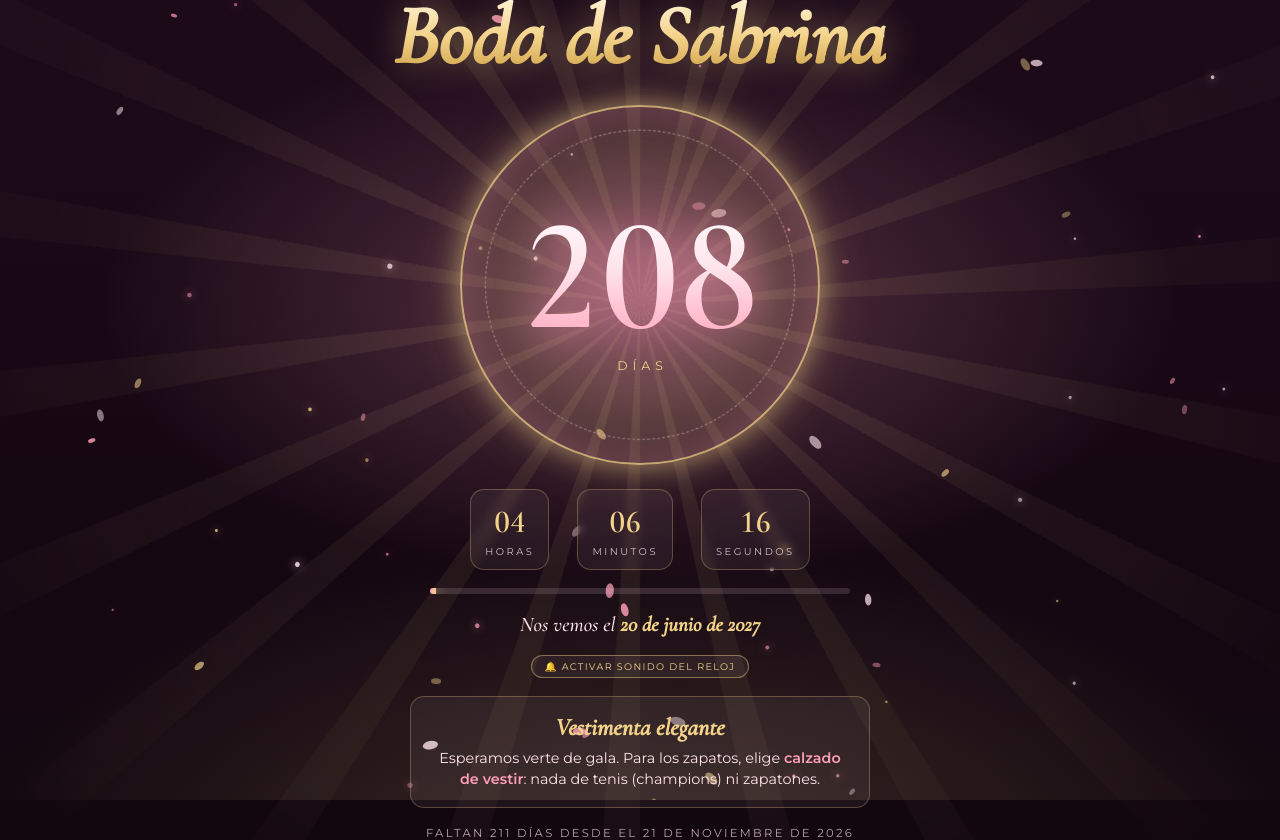
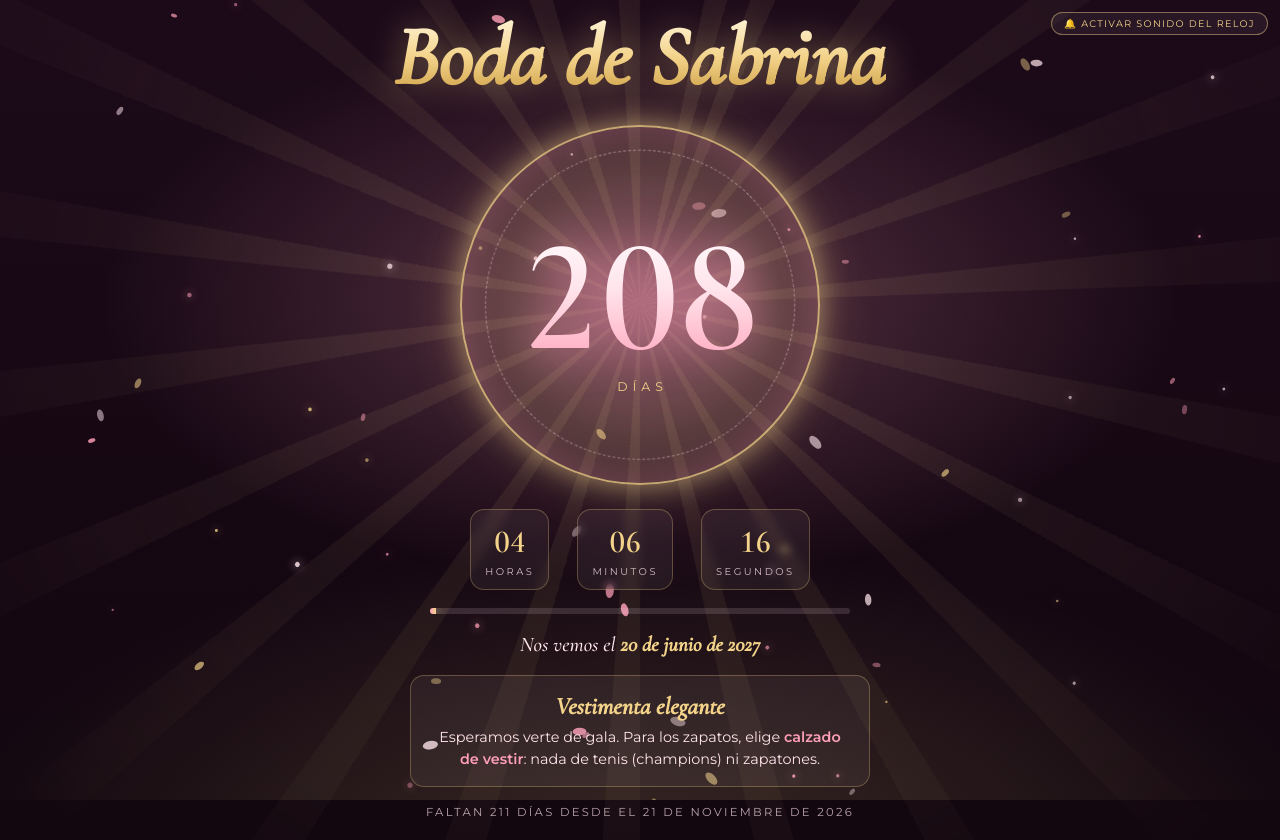
Before and after one commit to DamIbarra/boda-de-sabrina, a plain HTML site: page index.html in a window 1280 px wide. After the commit the page ends 819 px from the top, so only its background shows below. Drawn offline with nearby package versions, Linux system fonts and the light colour scheme.

Commit message:
Add files via upload

```diff
--- a/index.html
+++ b/index.html
@@ -88,7 +88,8 @@ h1 {
 .dress p { margin: 0; font-size: .9rem; line-height: 1.5; color: var(--blush); }
 .dress em { color: var(--rose); font-style: normal; font-weight: 600; }
 #snd { font: inherit; font-size: .6rem; letter-spacing: .14em; text-transform: uppercase; color: var(--gold); background: rgba(255,228,236,.06);
-  border: 1px solid rgba(243,211,138,.45); border-radius: 99px; padding: 5px 12px; cursor: pointer; }
+  border: 1px solid rgba(243,211,138,.45); border-radius: 99px; padding: 5px 12px; cursor: pointer;
+  position: fixed; z-index: 5; top: calc(12px + env(safe-area-inset-top, 0px)); right: max(12px, env(safe-area-inset-right, 0px)); }
 #snd:hover { background: rgba(243,211,138,.15); }
 #snd:focus-visible { outline: 2px solid var(--gold); outline-offset: 3px; }
 @keyframes spin { to { rotate: 360deg; } }
```
